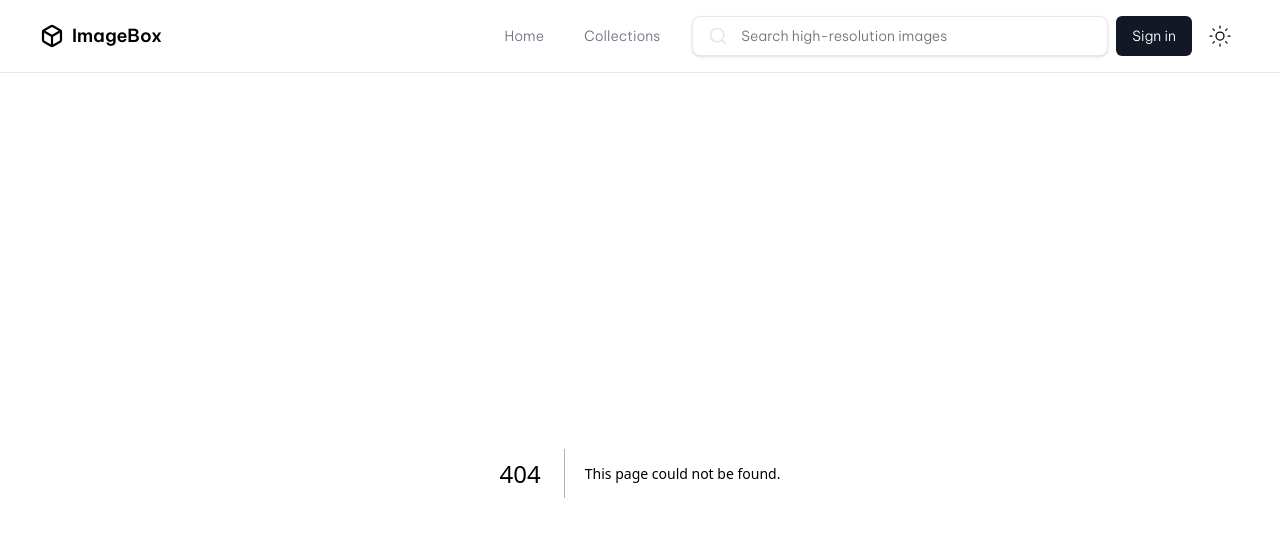
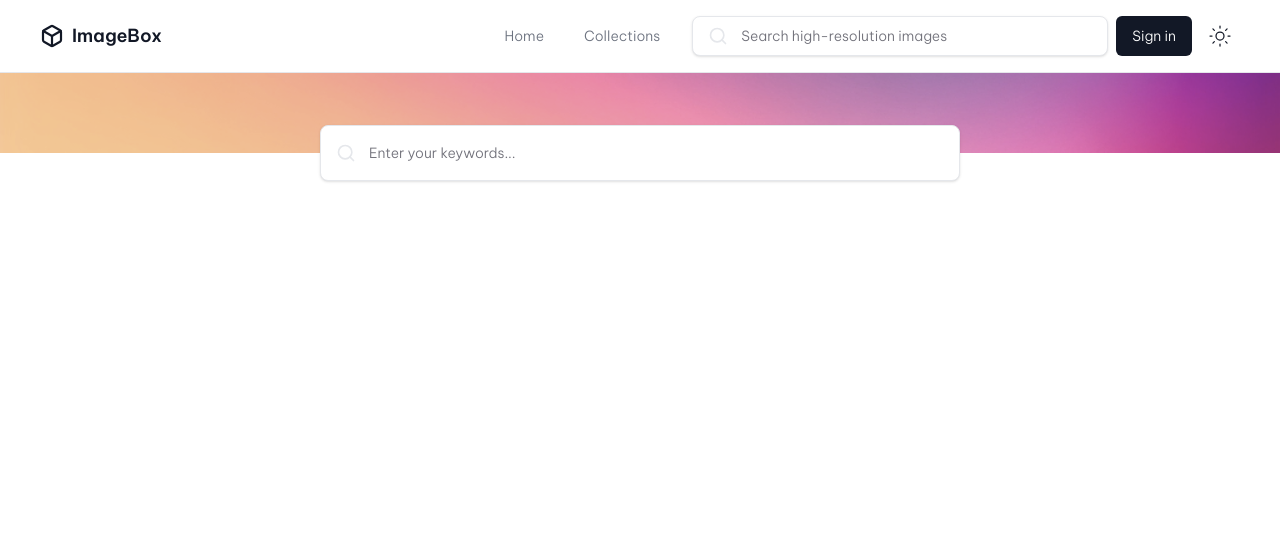
Before and after one commit to Poli2714/image-box, a Next.js app: page /search in a window 1280 px wide. Before the commit this address had no page. Shown: the top 536 px of the page. Built offline with nearby package versions, Linux system fonts and the light colour scheme.

Commit message:
feat: create SearchPage hero section

```diff
--- /dev/null
+++ b/src/app/search/page.tsx
@@ -0,0 +1,12 @@
+import { SearchForm } from '@/components/forms';
+
+export default function SearchPage() {
+  return (
+    <div className='flex flex-col items-center'>
+      <div className='h-20 w-full bg-[url("/gradiend-bg.svg")] bg-cover bg-no-repeat'></div>
+      <div className='relative top-[-1.75rem] min-w-[40rem]'>
+        <SearchForm />
+      </div>
+    </div>
+  );
+}
```
Also changed, not shown: public/gradiend-bg.svg (added).
